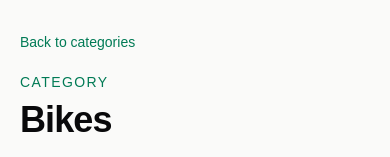
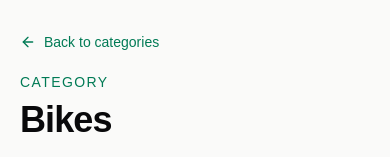
Before and after one commit to guptadeepak8/catalog-app, a Next.js app: page /category/bikes in a window 390 px wide. Shown: the top 157 px of the page. Built offline with nearby package versions, Linux system fonts and the light colour scheme; what @mui/material-nextjs would draw is missing.

Commit message:
fix: added icons and  responsive ui

```diff
--- a/src/app/category/[category]/[item]/page.tsx
+++ b/src/app/category/[category]/[item]/page.tsx
@@ -1,6 +1,8 @@
+import type { Metadata } from "next";
 import Image from "next/image";
 import Link from "next/link";
 import { notFound } from "next/navigation";
+import Icon from "@/components/Icon";
 import {
   categories,
   categorySlug,
@@ -24,7 +26,9 @@ export function generateStaticParams() {
   );
 }
 
-export async function generateMetadata({ params }: ItemDetailPageProps) {
+export async function generateMetadata({
+  params,
+}: ItemDetailPageProps): Promise<Metadata> {
   const { category, item } = await params;
   const itemData = getItemBySlugs(category, item);
 
@@ -35,8 +39,18 @@ export async function generateMetadata({ params }: ItemDetailPageProps) {
   }
 
   return {
-    title: `${itemData.item.itemname} | Catalog App`,
+    title: itemData.item.itemname,
     description: `View details for ${itemData.item.itemname} in ${itemData.categoryName}.`,
+    openGraph: {
+      title: `${itemData.item.itemname} | Catalog App`,
+      description: `View details for ${itemData.item.itemname} in ${itemData.categoryName}.`,
+      images: [
+        {
+          url: itemData.item.image,
+          alt: itemData.item.itemname,
+        },
+      ],
+    },
   };
 }
 
@@ -56,9 +70,10 @@ export default async function ItemDetailPage({ params }: ItemDetailPageProps) {
         <div className="grid gap-5">
           <Link
             href={categoryHref}
-            className="w-fit text-sm font-medium text-emerald-700 transition hover:text-emerald-900"
+            className="inline-flex w-fit items-center gap-2 text-sm font-medium text-emerald-700 transition hover:text-emerald-900"
           >
-            Back to {itemData.categoryName}
+            <Icon name="arrow-left" />
+            <span>Back to {itemData.categoryName}</span>
           </Link>
 
           <div className="relative min-h-[320px] overflow-hidden rounded-lg border border-zinc-200 bg-white sm:min-h-[460px]">
--- a/src/app/category/[category]/page.tsx
+++ b/src/app/category/[category]/page.tsx
@@ -1,5 +1,7 @@
+import type { Metadata } from "next";
 import Link from "next/link";
 import { notFound } from "next/navigation";
+import Icon from "@/components/Icon";
 import ProductCard from "@/components/ProductCard";
 import {
   categories,
@@ -19,7 +21,9 @@ export function generateStaticParams() {
   }));
 }
 
-export async function generateMetadata({ params }: CategoryPageProps) {
+export async function generateMetadata({
+  params,
+}: CategoryPageProps): Promise<Metadata> {
   const { category: slug } = await params;
   const categoryData = getCategoryBySlug(slug);
 
@@ -32,8 +36,18 @@ export async function generateMetadata({ params }: CategoryPageProps) {
   const [category, categoryItems] = categoryData;
 
   return {
-    title: `${category} | Catalog App`,
+    title: category,
     description: `Browse all ${categoryItems.length} products in ${category}.`,
+    openGraph: {
+      title: `${category} | Catalog App`,
+      description: `Browse all ${categoryItems.length} products in ${category}.`,
+      images: [
+        {
+          url: categoryItems[0]?.image,
+          alt: category,
+        },
+      ],
+    },
   };
 }
 
@@ -53,9 +67,10 @@ export default async function CategoryPage({ params }: CategoryPageProps) {
         <header className="grid gap-5 border-b border-zinc-200 pb-6">
           <Link
             href="/"
-            className="w-fit text-sm font-medium text-emerald-700 transition hover:text-emerald-900"
+            className="inline-flex w-fit items-center gap-2 text-sm font-medium text-emerald-700 transition hover:text-emerald-900"
           >
-            Back to categories
+            <Icon name="arrow-left" />
+            <span>Back to categories</span>
           </Link>
           <div className="flex flex-col gap-3 sm:flex-row sm:items-end sm:justify-between">
             <div>
--- a/src/app/layout.tsx
+++ b/src/app/layout.tsx
@@ -3,8 +3,18 @@ import "./globals.css";
 import { AppRouterCacheProvider } from "@mui/material-nextjs/v15-appRouter";
 
 export const metadata: Metadata = {
-  title: "Catalog App",
+  title: {
+    default: "Catalog App",
+    template: "%s | Catalog App",
+  },
   description: "Browse product categories and item previews.",
+  applicationName: "Catalog App",
+  openGraph: {
+    title: "Catalog App",
+    description: "Browse product categories and item previews.",
+    siteName: "Catalog App",
+    type: "website",
+  },
 };
 
 export default function RootLayout({
--- a/src/app/page.tsx
+++ b/src/app/page.tsx
@@ -1,6 +1,19 @@
+import type { Metadata } from "next";
 import Link from "next/link";
+import Icon from "@/components/Icon";
 import ProductCard from "@/components/ProductCard";
 import { categories, categorySlug } from "@/lib/catalog";
+
+export const metadata: Metadata = {
+  title: "Category Overview",
+  description:
+    "Browse catalog categories with quick product previews and direct links to full category pages.",
+  openGraph: {
+    title: "Category Overview | Catalog App",
+    description:
+      "Browse catalog categories with quick product previews and direct links to full category pages.",
+  },
+};
 
 export default function Home() {
   return (
@@ -42,9 +55,10 @@ export default function Home() {
                   </div>
                   <Link
                     href={categoryHref}
-                    className="rounded-full border border-zinc-300 px-4 py-2 text-sm font-medium text-zinc-700 transition hover:border-emerald-700 hover:bg-emerald-50 hover:text-emerald-800"
+                    className="inline-flex items-center gap-2 rounded-full border border-zinc-300 px-4 py-2 text-sm font-medium text-zinc-700 transition hover:border-emerald-700 hover:bg-emerald-50 hover:text-emerald-800"
                   >
-                    View all {categoryItems.length}
+                    <span>View all {categoryItems.length}</span>
+                    <Icon name="arrow-right" />
                   </Link>
                 </div>
 
--- /dev/null
+++ b/src/components/Icon.tsx
@@ -0,0 +1,36 @@
+type IconProps = {
+  name: "arrow-left" | "arrow-right";
+  className?: string;
+};
+
+export default function Icon({ name, className = "size-4" }: IconProps) {
+  const paths = {
+    "arrow-left": (
+      <>
+        <path d="m12 19-7-7 7-7" />
+        <path d="M19 12H5" />
+      </>
+    ),
+    "arrow-right": (
+      <>
+        <path d="M5 12h14" />
+        <path d="m12 5 7 7-7 7" />
+      </>
+    ),
+  };
+
+  return (
+    <svg
+      aria-hidden="true"
+      className={className}
+      fill="none"
+      stroke="currentColor"
+      strokeLinecap="round"
+      strokeLinejoin="round"
+      strokeWidth="2"
+      viewBox="0 0 24 24"
+    >
+      {paths[name]}
+    </svg>
+  );
+}
```
